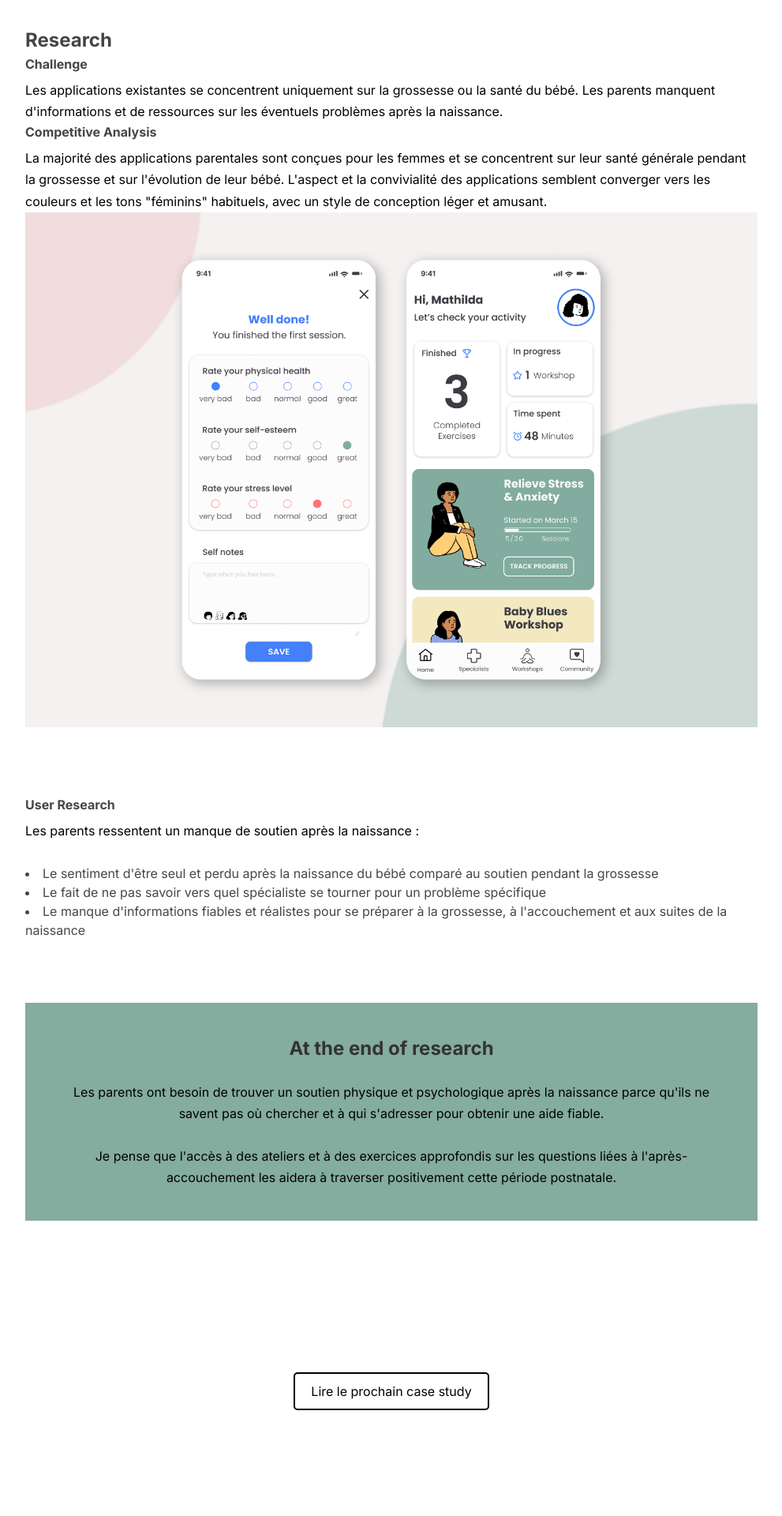
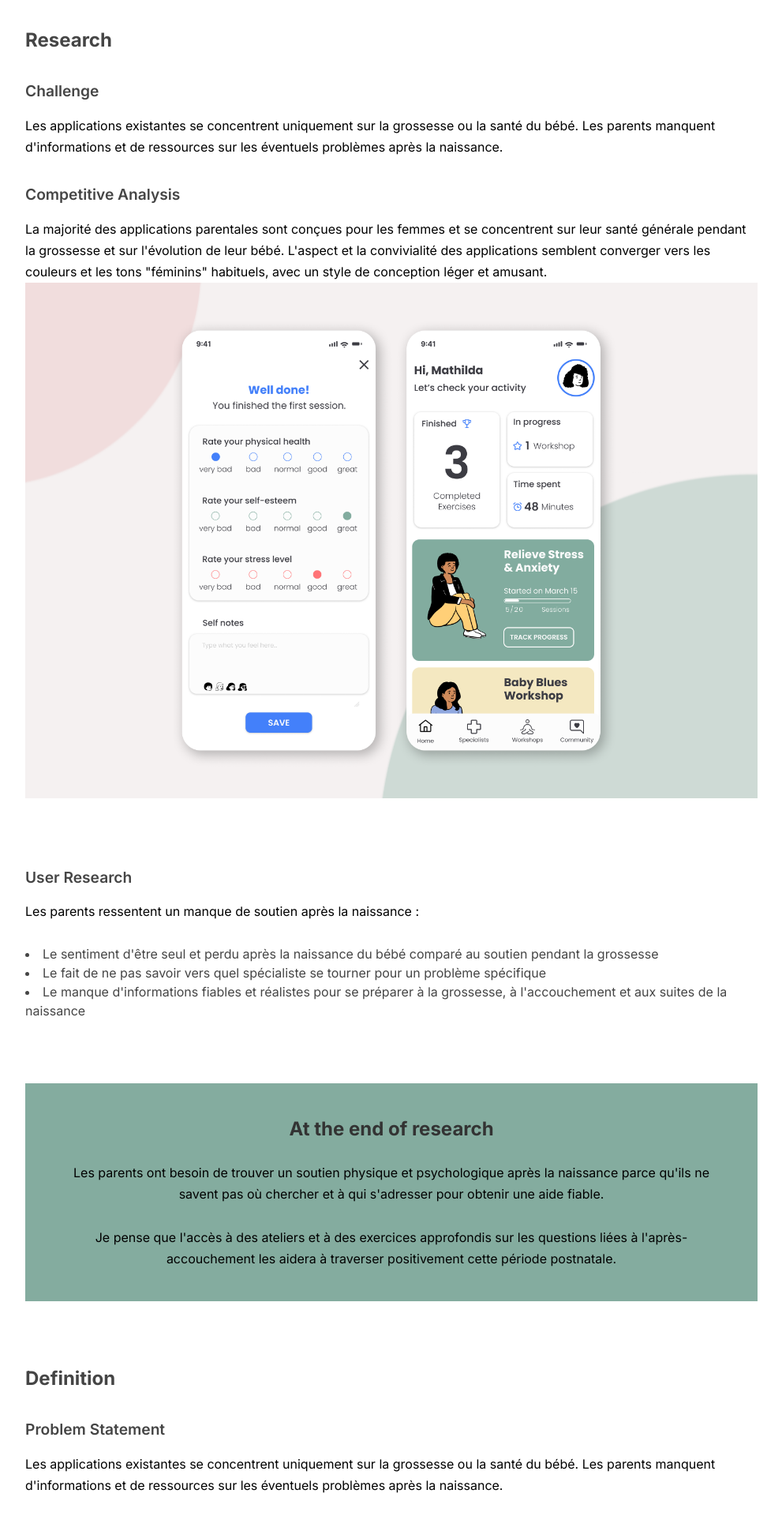
Before and after one commit to camillemennesson/my-portfolio, a PHP site: page /Parents.html in a window 1280 px wide. Shown: the part 1320-3240 px from the top of the page at 79% size, without its empty margins (144-1135 px from the left). Before the commit the page ends 3106 px from the top, so only its background shows below. Run offline with PHP 8.4, Linux system fonts and the light colour scheme.

Commit message:
update Parents.html and style.css

```diff
--- a/Parents.html
+++ b/Parents.html
@@ -132,6 +132,31 @@
             </p>
         </div>
 
+        <div class="definition">
+            <h3>Definition</h3>
+            <h4>Problem Statement</h4>
+                <p>Les applications existantes se concentrent
+                uniquement sur la grossesse ou la santé du
+                bébé. Les parents manquent d'informations
+                 et de ressources sur les éventuels problèmes
+                  après la naissance.
+                </p>
+            <h4>Minimum Viable Product (MVP)</h4>
+            <p>
+                Parents est une application mobile communautaire qui propose des exercices et des
+                ateliers en direct avec des spécialistes de la grossesse et du post-partum.
+                <br>
+                <br> Les fonctionnalités indispensables :
+                <br>
+                <li>Ateliers thématiques en direct avec des spécialistes
+                </li>
+                <li>Possibilité de fixer des objectifs et de les suivre pour
+                    voir les progrès sur le long terme
+                </li>
+            </p>
+            <div class="image-item">
+                <img src="Images/Parents MVP.png" alt="Description of image 1" class="site-image">
+            </div>
     </div>
 
 
--- a/style.css
+++ b/style.css
@@ -60,6 +60,14 @@ body {
     background-color: #fafafa;
 }
 
+/*TITLES*/
+
+h4 {
+    font-size: 1.2rem;
+    font-weight: 600;
+    margin-top: 32px;
+    margin-bottom: 16px;
+}
 
 /*HEADERS*/
 
```
